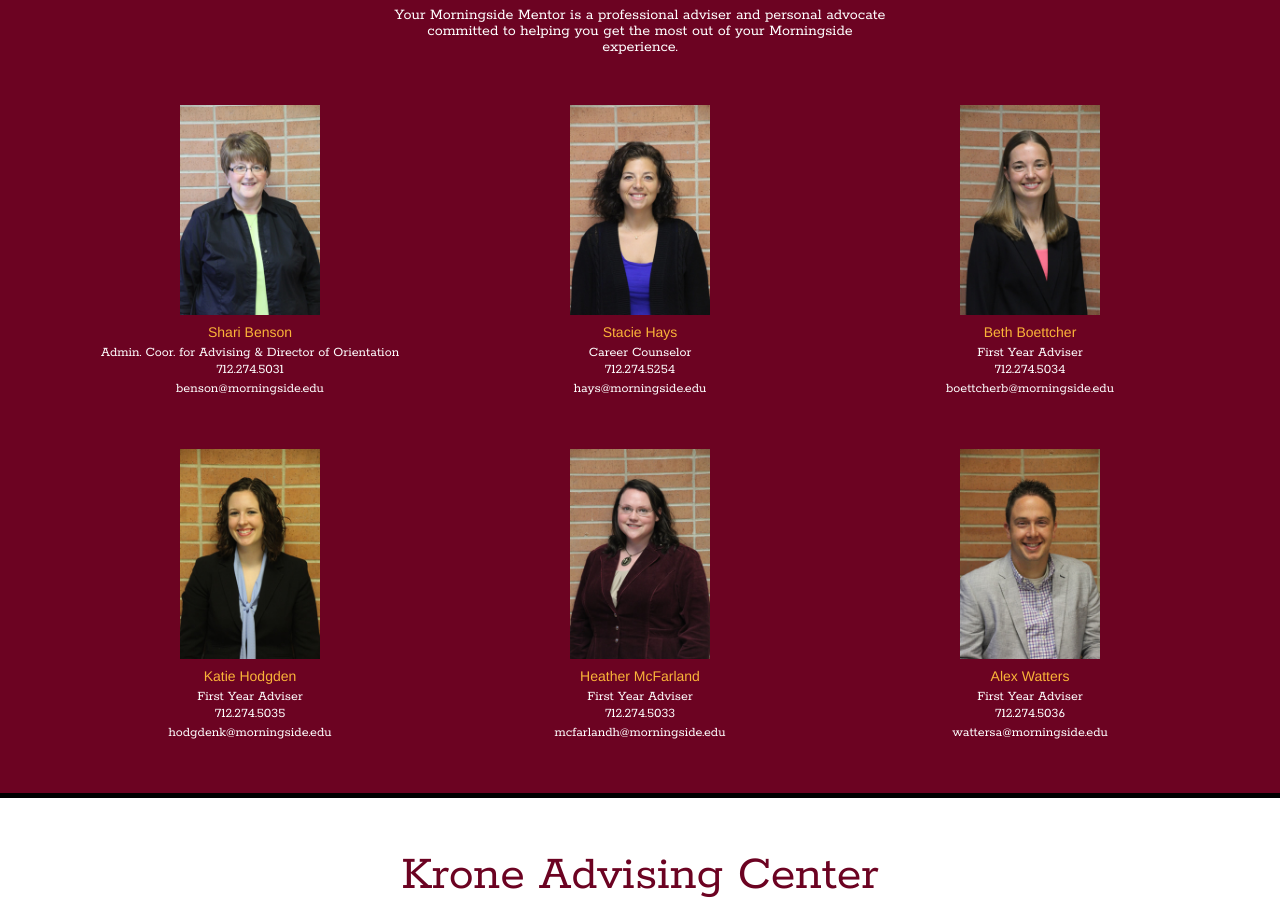
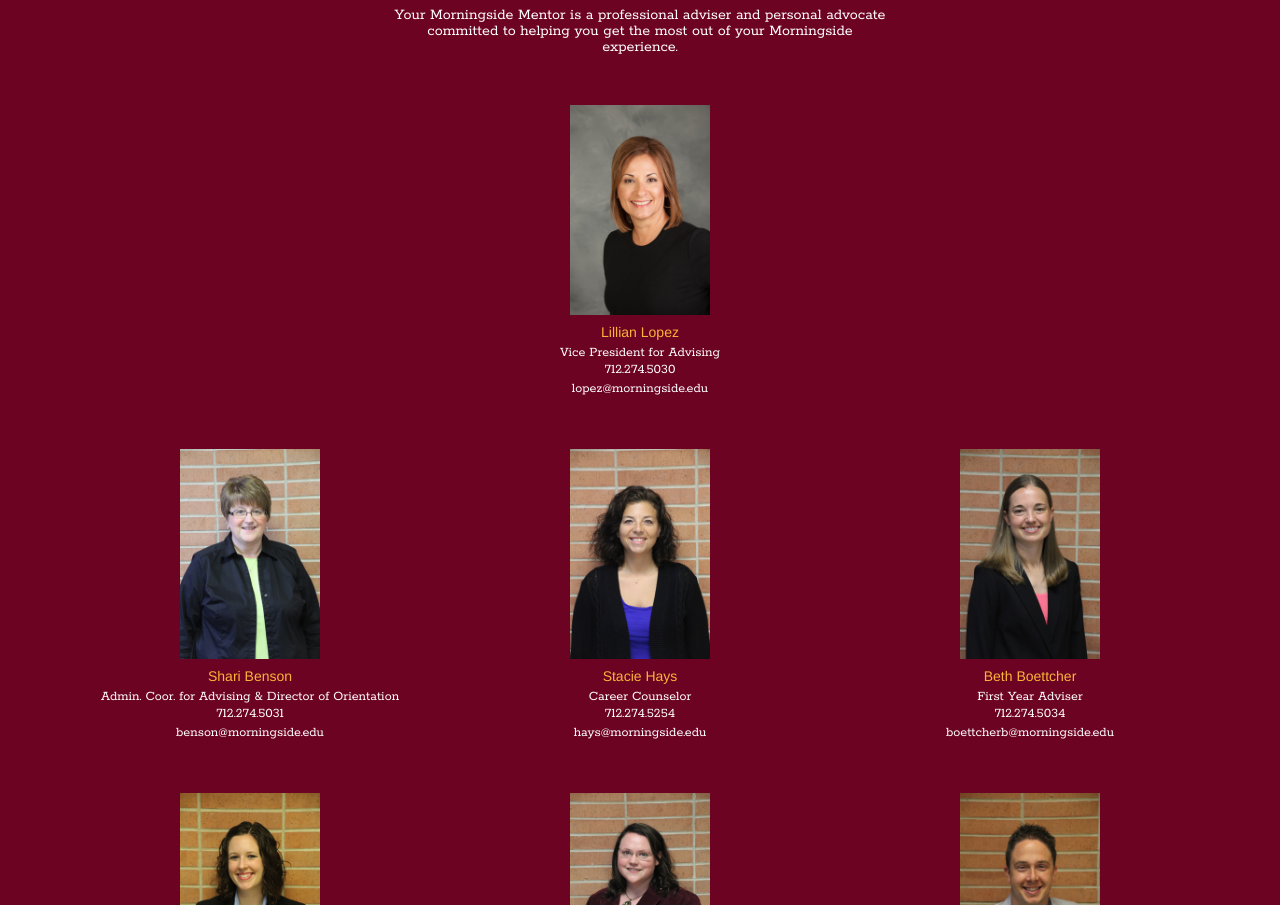
Before and after one commit to tenhaus/morningside, a website: page index.html in a window 1280 px wide. Shown: the part 1405-2310 px from the top of the page. Drawn offline with nearby package versions, Linux system fonts and the light colour scheme.

Commit message:
Added Lillian Lopez

```diff
--- a/index.html
+++ b/index.html
@@ -163,6 +163,19 @@
                     <p class="section-body">Your Morningside Mentor is a professional adviser and personal advocate committed to helping you get the most out of your Morningside experience.</p>
                 </div>
             </div>
+
+            <div class="row">
+                <div class="col-sm-12">
+                    <div class="team-member">
+                        <img src="img/team/lopez_lillian_081314.jpg" class="img-responsive img-square" alt="">
+                        <h4>Lillian Lopez</h4>
+                        <p>Vice President for Advising</p>
+                        <p>712.274.5030</p>
+                        <a href="mailto:lopez@morningside.edu">lopez@morningside.edu</a>
+                    </div>
+                </div>
+            </div>
+
             <div class="row">
                 <div class="col-sm-4">
                     <div class="team-member">
```
Also changed, not shown: img/team/lopez_lillian_081314.jpg (added).
